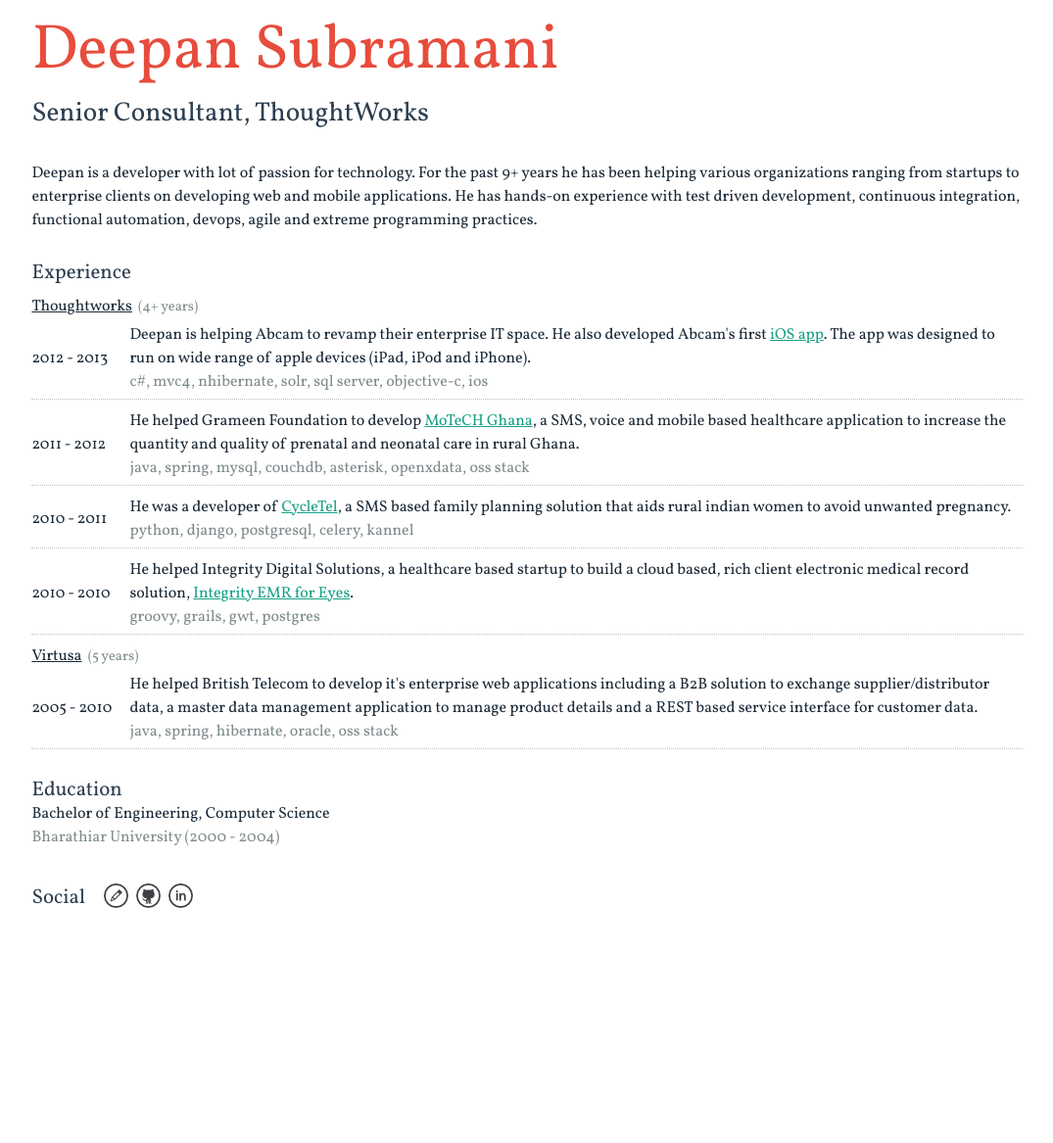
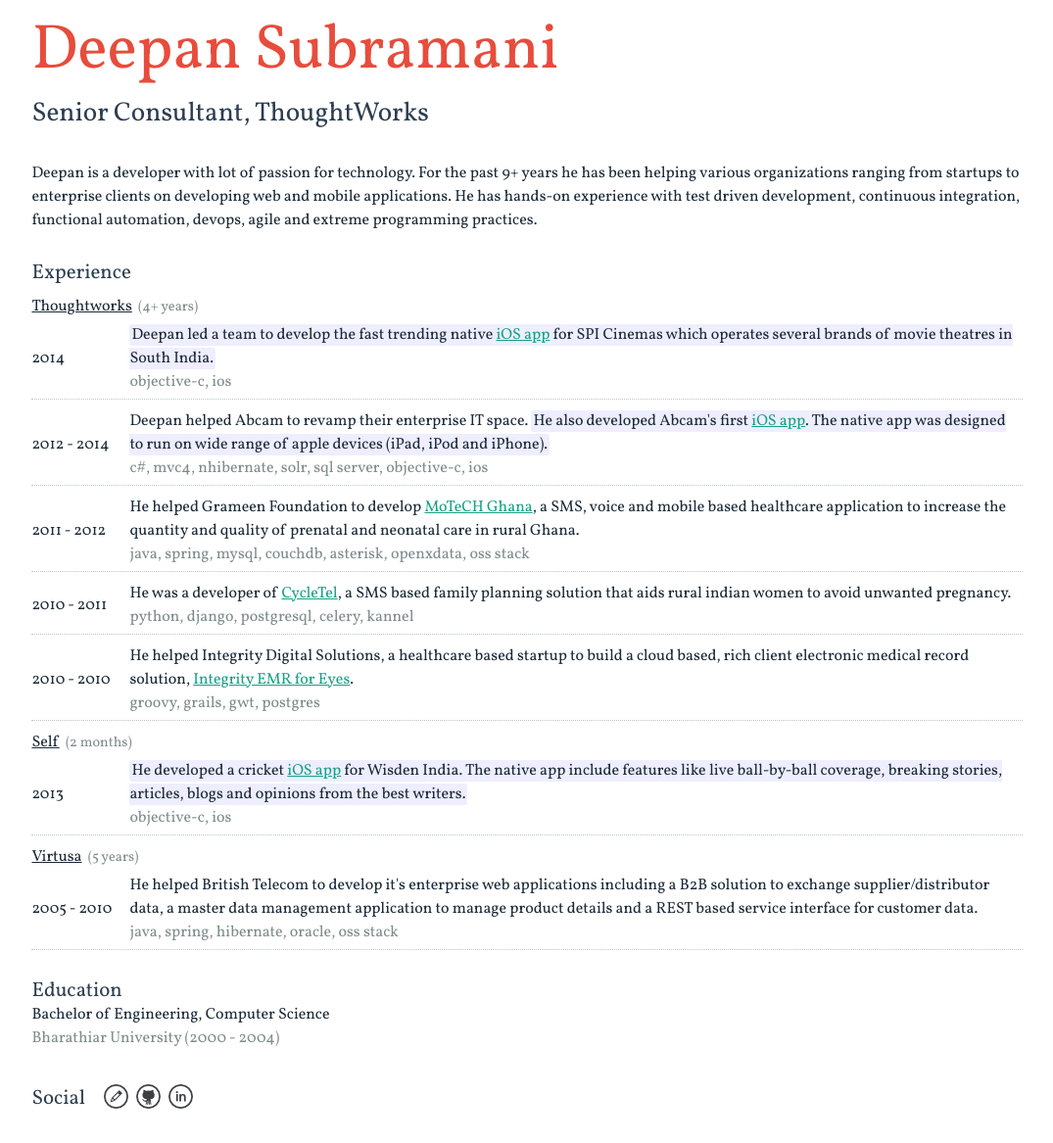
Before and after one commit to deepan/deepan.github.com, a Jekyll site: the page cv.html, which Jekyll copies as it is, in a window 1280 px wide. Shown: the whole page at 98% size, without its empty margins (102-1177 px from the left). Built offline with Jekyll 4.4.1, drawn with Linux system fonts in a browser that asks for light colours; Markdown is read by kramdown in place of the engine named in the settings; before the commit the page ends 962 px from its top, so only the background shows below that.

Commit message:
Added recent experiences + mobile highlighting

```diff
--- a/cv.html
+++ b/cv.html
@@ -46,10 +46,27 @@
                 <div class="experience-line-item">
                     <div class="experience-container">
                         <div class="year-container">
-                            <div class="year">2012 - 2013</div>
+                            <div class="year">2014</div>
                         </div>
                         <div class="details">
-                            Deepan is helping Abcam to revamp their enterprise IT space. He also developed Abcam's first <a class="link" target="_blank" href="https://itunes.apple.com/in/app/abcam/id591370165?mt=8">iOS app</a>. The app was designed to run on wide range of apple devices (iPad, iPod and iPhone).
+                            <span class = "mobile">
+                            Deepan led a team to develop the fast trending native <a class="link" target="_blank" href="https://itunes.apple.com/in/app/spi-cinemas-movie-tickets/id904927087?mt=8">iOS app</a> for SPI Cinemas which operates several brands of movie theatres in South India.
+                            </span>
+                            <div class="technologies">
+                                objective-c, ios
+                            </div>
+                        </div>
+                    </div>
+                </div>
+                <div class="experience-line-item">
+                    <div class="experience-container">
+                        <div class="year-container">
+                            <div class="year">2012 - 2014</div>
+                        </div>
+                        <div class="details">
+                            Deepan helped Abcam to revamp their enterprise IT space.
+                            <span class="mobile">He also developed Abcam's first <a class="link" target="_blank" href="https://itunes.apple.com/in/app/abcam/id591370165?mt=8">iOS app</a>. The native app was designed to run on wide range of apple devices (iPad, iPod and iPhone).
+                            </span>
                             <div class="technologies">
                                 c#, mvc4, nhibernate, solr, sql server, objective-c, ios
                             </div>
@@ -91,6 +108,25 @@
                             He helped Integrity Digital Solutions, a healthcare based startup to build a cloud based, rich client electronic medical record solution, <a class="link" target="_blank" href="http://www.integrityemr.com/emr-for-eyes/">Integrity EMR for Eyes</a>.
                             <div class="technologies">
                                 groovy, grails, gwt, postgres
+                            </div>
+                        </div>
+                    </div>
+                </div>
+            </div>
+            <div class="company">
+                <div class="company-name">
+                    <span class="name">Self</span>
+                    <span class="duration">(2 months)</span>
+                </div>
+                <div class="experience-line-item">
+                    <div class="experience-container">
+                        <div class="year-container">
+                                <div class="year">2013</div>
+                        </div>
+                        <div class="details">
+                            <span class="mobile">He developed a cricket <a class="link" target="_blank" href="https://itunes.apple.com/us/app/wisden-india-cricket/id728307651?mt=8">iOS app</a> for Wisden India. The native app include features like live ball-by-ball coverage, breaking stories, articles, blogs and opinions from the best writers.</span>
+                            <div class="technologies">
+                                objective-c, ios
                             </div>
                         </div>
                     </div>
--- a/static/css/cv.css
+++ b/static/css/cv.css
@@ -1,6 +1,7 @@
 body {
   font-family: 'Vollkorn', serif !important;
   text-rendering: optimizeLegibility;
+  -webkit-print-color-adjust: exact;
 }
 @media only screen and (min-width: 960px) {
   .content-width {
@@ -153,6 +154,11 @@
 .experience-summary {
   display: none;
 }
+.mobile-experience .mobile {
+  background-color: #EEEEFF;
+  padding: 0 2px;
+  border-radius: 3px;
+}
 .exp-year-and-desc-large-device > .year-container {
   position: absolute;
   width: 100px;
@@ -167,6 +173,11 @@
 .exp-year-and-desc-large-device > .details {
   overflow: hidden;
   margin-left: 100px;
+}
+.exp-year-and-desc-large-device > .details .mobile {
+  background-color: #EEEEFF;
+  padding: 0 2px;
+  border-radius: 3px;
 }
 .exp-year-and-desc-small-device > .year-container {
   position: relative;
@@ -186,6 +197,11 @@
 .exp-year-and-desc-small-device > .details {
   overflow: hidden;
 }
+.exp-year-and-desc-small-device > .details .mobile {
+  background-color: #EEEEFF;
+  padding: 0 2px;
+  border-radius: 3px;
+}
 @media only screen and (min-width: 960px), print {
   .exp-year-and-desc-for-media > .year-container {
     position: absolute;
@@ -201,6 +217,11 @@
   .exp-year-and-desc-for-media > .details {
     overflow: hidden;
     margin-left: 100px;
+  }
+  .exp-year-and-desc-for-media > .details .mobile {
+    background-color: #EEEEFF;
+    padding: 0 2px;
+    border-radius: 3px;
   }
 }
 @media only screen and (min-width: 720px) and (max-width: 959px) {
@@ -218,6 +239,11 @@
   .exp-year-and-desc-for-media > .details {
     overflow: hidden;
     margin-left: 100px;
+  }
+  .exp-year-and-desc-for-media > .details .mobile {
+    background-color: #EEEEFF;
+    padding: 0 2px;
+    border-radius: 3px;
   }
 }
 @media only screen and (min-width: 430px) and (max-width: 719px) {
@@ -239,6 +265,11 @@
   .exp-year-and-desc-for-media > .details {
     overflow: hidden;
   }
+  .exp-year-and-desc-for-media > .details .mobile {
+    background-color: #EEEEFF;
+    padding: 0 2px;
+    border-radius: 3px;
+  }
 }
 @media only screen and (min-width: 1px) and (max-width: 429px) {
   .exp-year-and-desc-for-media > .year-container {
@@ -258,6 +289,11 @@
   }
   .exp-year-and-desc-for-media > .details {
     overflow: hidden;
+  }
+  .exp-year-and-desc-for-media > .details .mobile {
+    background-color: #EEEEFF;
+    padding: 0 2px;
+    border-radius: 3px;
   }
 }
 .company {
@@ -290,6 +326,11 @@
     overflow: hidden;
     margin-left: 100px;
   }
+  .company > .experience-line-item > .experience-container > .details .mobile {
+    background-color: #EEEEFF;
+    padding: 0 2px;
+    border-radius: 3px;
+  }
 }
 @media only screen and (min-width: 720px) and (max-width: 959px) {
   .company > .experience-line-item > .experience-container > .year-container {
@@ -306,6 +347,11 @@
   .company > .experience-line-item > .experience-container > .details {
     overflow: hidden;
     margin-left: 100px;
+  }
+  .company > .experience-line-item > .experience-container > .details .mobile {
+    background-color: #EEEEFF;
+    padding: 0 2px;
+    border-radius: 3px;
   }
 }
 @media only screen and (min-width: 430px) and (max-width: 719px) {
@@ -327,6 +373,11 @@
   .company > .experience-line-item > .experience-container > .details {
     overflow: hidden;
   }
+  .company > .experience-line-item > .experience-container > .details .mobile {
+    background-color: #EEEEFF;
+    padding: 0 2px;
+    border-radius: 3px;
+  }
 }
 @media only screen and (min-width: 1px) and (max-width: 429px) {
   .company > .experience-line-item > .experience-container > .year-container {
@@ -346,6 +397,11 @@
   }
   .company > .experience-line-item > .experience-container > .details {
     overflow: hidden;
+  }
+  .company > .experience-line-item > .experience-container > .details .mobile {
+    background-color: #EEEEFF;
+    padding: 0 2px;
+    border-radius: 3px;
   }
 }
 .company > .company-name > .name {
```
Also changed, not shown: static/css/cv.less (+11 -1 lines).
